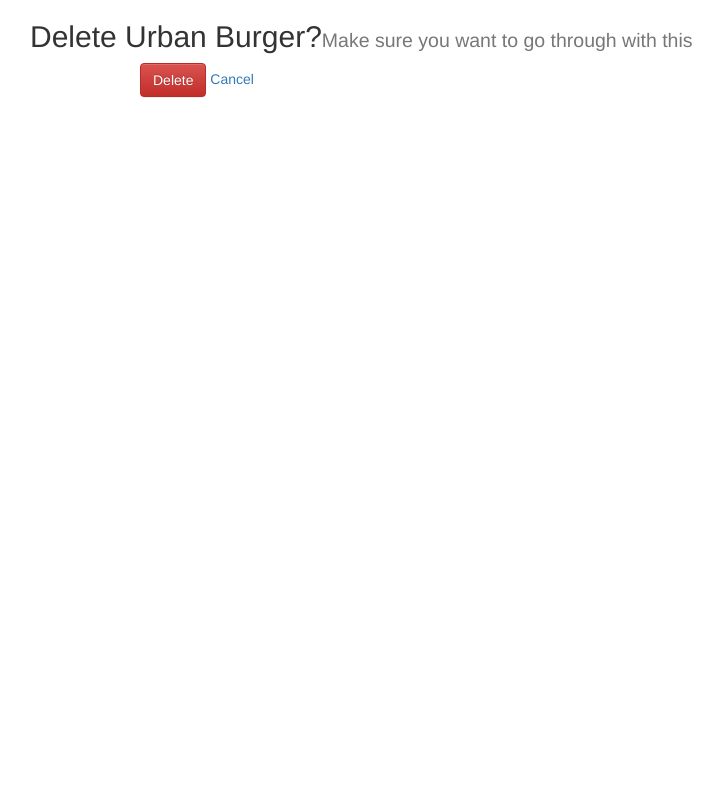
After one commit to alayek/fullstack-intro, a Flask app: page /restaurants/1/delete/ in a window 1280 px wide. The commit adds this page. Shown: the whole page, without its empty margins (40-763 px from the left). Run offline with Flask 2, Linux system fonts and the light colour scheme; data comes from the database, SQL or seed files in the repository; some libraries are stand-ins or nearby versions.

Commit message:
Add restaurant delete functionality

```diff
--- a/server.py
+++ b/server.py
@@ -43,6 +43,26 @@ def restaurant_edit(restaurant_id):
     return redirect(url_for('show_restaurants'))
   else:
     return render_template('edit_restaurant.html', restaurant=restaurant)
+
+
+# Add route for restaurant deleting
+@app.route('/restaurants/<int:restaurant_id>/delete/', methods=['GET', 'POST'])
+def restaurant_delete(restaurant_id):
+  restaurant = session.query(Restaurant).filter_by(id=restaurant_id).one()
+  if request.method == 'POST':
+    name = restaurant.name
+    # first delete the menus from the MenuItem
+    menus = session.query(MenuItem).filter_by(restaurant_id=restaurant_id).all()
+    for menu in menus:
+      session.delete(menu)
+    # now the restaurant
+    session.delete(restaurant)
+    session.commit()
+    flash("Restaurant %s and all its menus were deleted" % name)
+    return redirect(url_for('show_restaurants'))
+  else:
+    return render_template('delete_restaurant.html', restaurant=restaurant)
+
 
 
 #Task 1: Create route for new_menu_item function here
--- /dev/null
+++ b/templates/delete_restaurant.html
@@ -0,0 +1,28 @@
+<html>
+<head>
+	<meta name="viewport" content="width=device-width,initial-scale=1" >
+	<title>Delete Restaurant</title>
+	<link rel="stylesheet" href="https://maxcdn.bootstrapcdn.com/bootstrap/3.3.4/css/bootstrap.min.css">
+	<link rel="stylesheet" href="https://maxcdn.bootstrapcdn.com/bootstrap/3.3.4/css/bootstrap-theme.min.css">
+</head>
+<body>
+
+	<div class="container">
+		<h2>Delete {{restaurant.name}}?<small>Make sure you want to go through with this</small></h2>
+
+		<div class="col-md-10 col-md-offset-1 col-sm-12 col-xs-12">
+			<form action="{{url_for('restaurant_delete', restaurant_id=restaurant.id)}}" method='POST' class="form-inline">
+				<button type="submit" class="btn btn-danger">
+					Delete
+				</button>
+				<a href="{{url_for('show_restaurants')}}" class="btn-succes">Cancel</a>
+			</form>
+		</div>
+
+	</div>
+
+	<script src="https://ajax.googleapis.com/ajax/libs/jquery/2.1.3/jquery.min.js"></script>
+	<script src="https://maxcdn.bootstrapcdn.com/bootstrap/3.3.4/js/bootstrap.min.js"></script>
+
+</body>
+</html>
--- a/templates/restaurants.html
+++ b/templates/restaurants.html
@@ -43,6 +43,9 @@
 						<small>
 							<a href="{{url_for('restaurant_edit', restaurant_id=restaurant.id)}}" class="btn btn-default">	<span class="glyphicon glyphicon-pencil"></span>
 							</a>
+							<a href="{{url_for('restaurant_delete', restaurant_id=restaurant.id)}}" class="btn btn-warning">
+								<span class="glyphicon glyphicon-trash"></span>
+							</a>
 							<span class="badge pull-right">
 								{{menus[restaurant.id-1]}}
 							</span>
```
